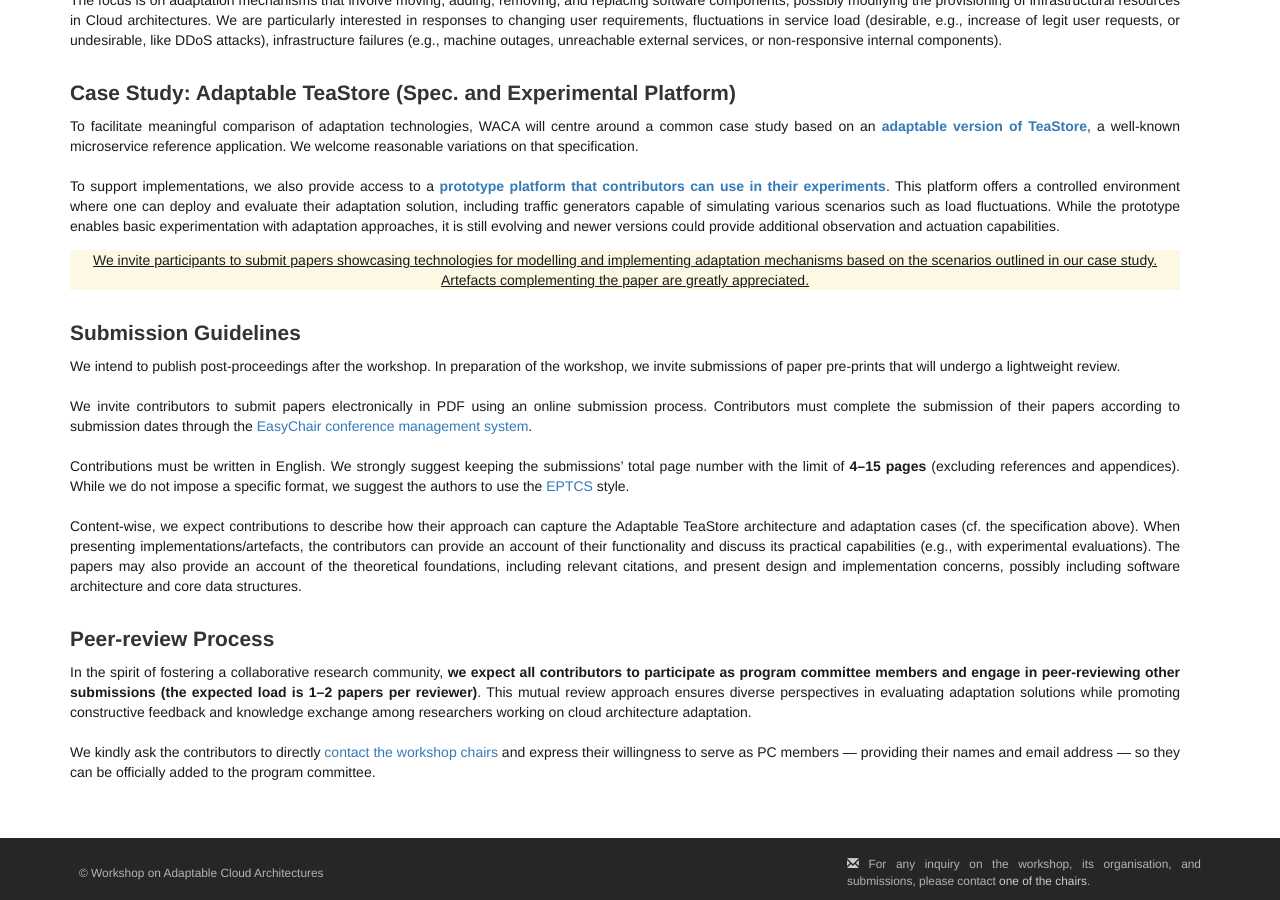
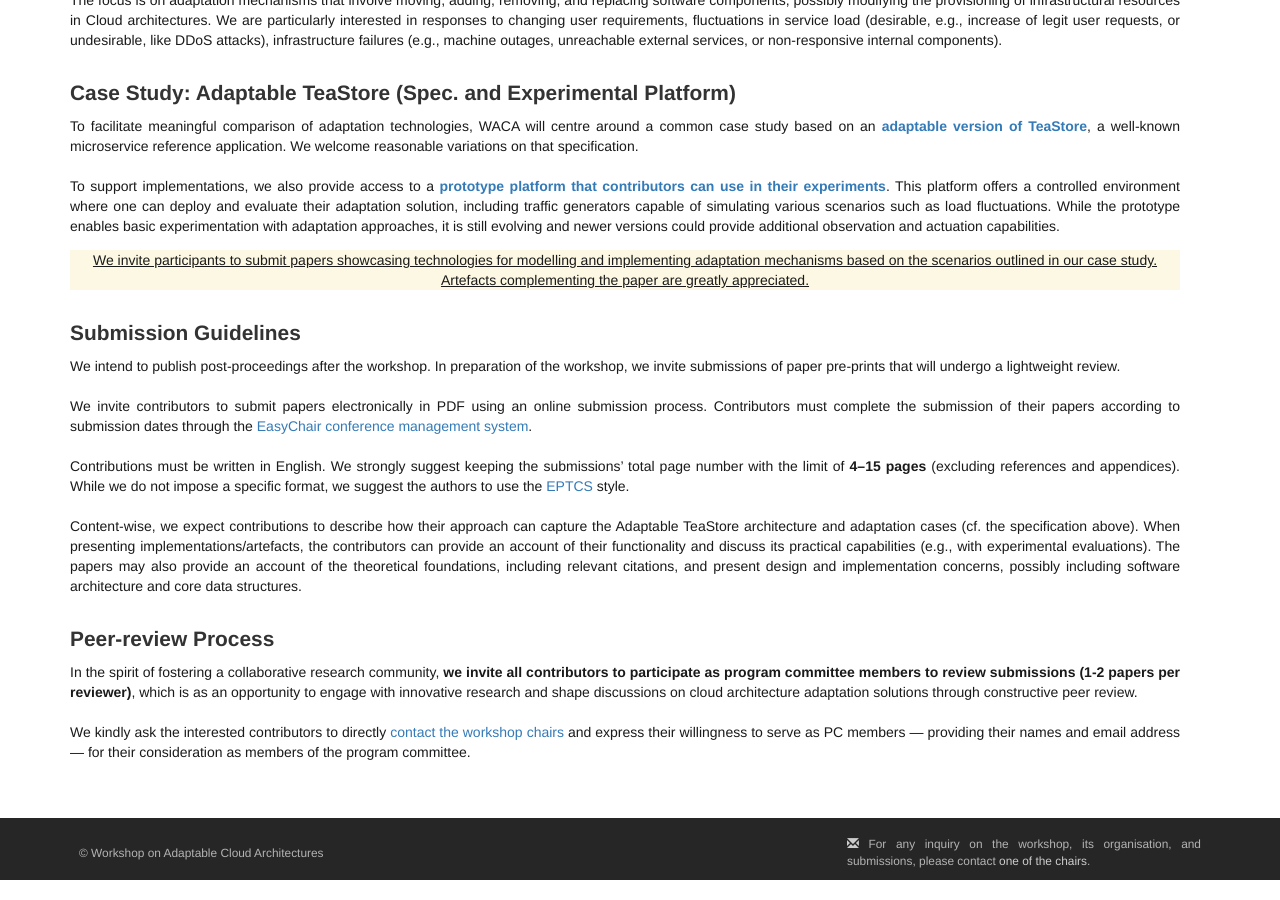
Before and after one commit to waca-ws/2025, a Jekyll site: the page built from cfp.md, in a window 1280 px wide and 900 px high, scrolled down 686 px. Built offline with Jekyll 4.4.1, drawn with Linux system fonts in a browser that asks for light colours.

Commit message:
Update cfp.md

```diff
--- a/cfp.md
+++ b/cfp.md
@@ -31,6 +31,6 @@ Content-wise, we expect contributions to describe how their approach can capture
 
 ## Peer-review Process
 
-In the spirit of fostering a collaborative research community, **we expect all contributors to participate as program committee members and engage in peer-reviewing other submissions (the expected load is 1--2 papers per reviewer)**. This mutual review approach ensures diverse perspectives in evaluating adaptation solutions while promoting constructive feedback and knowledge exchange among researchers working on cloud architecture adaptation.
+In the spirit of fostering a collaborative research community, **we invite all contributors to participate as program committee members to review submissions (1-2 papers per reviewer)**, which is as an opportunity to engage with innovative research and shape discussions on cloud architecture adaptation solutions through constructive peer review.
 
-We kindly ask the contributors to directly [contact the workshop chairs]({{site.url}}/committees) and express their willingness to serve as PC members --- providing their names and email address --- so they can be officially added to the program committee.
+We kindly ask the interested contributors to directly [contact the workshop chairs]({{site.url}}/committees) and express their willingness to serve as PC members --- providing their names and email address --- for their consideration as members of the program committee.
```
